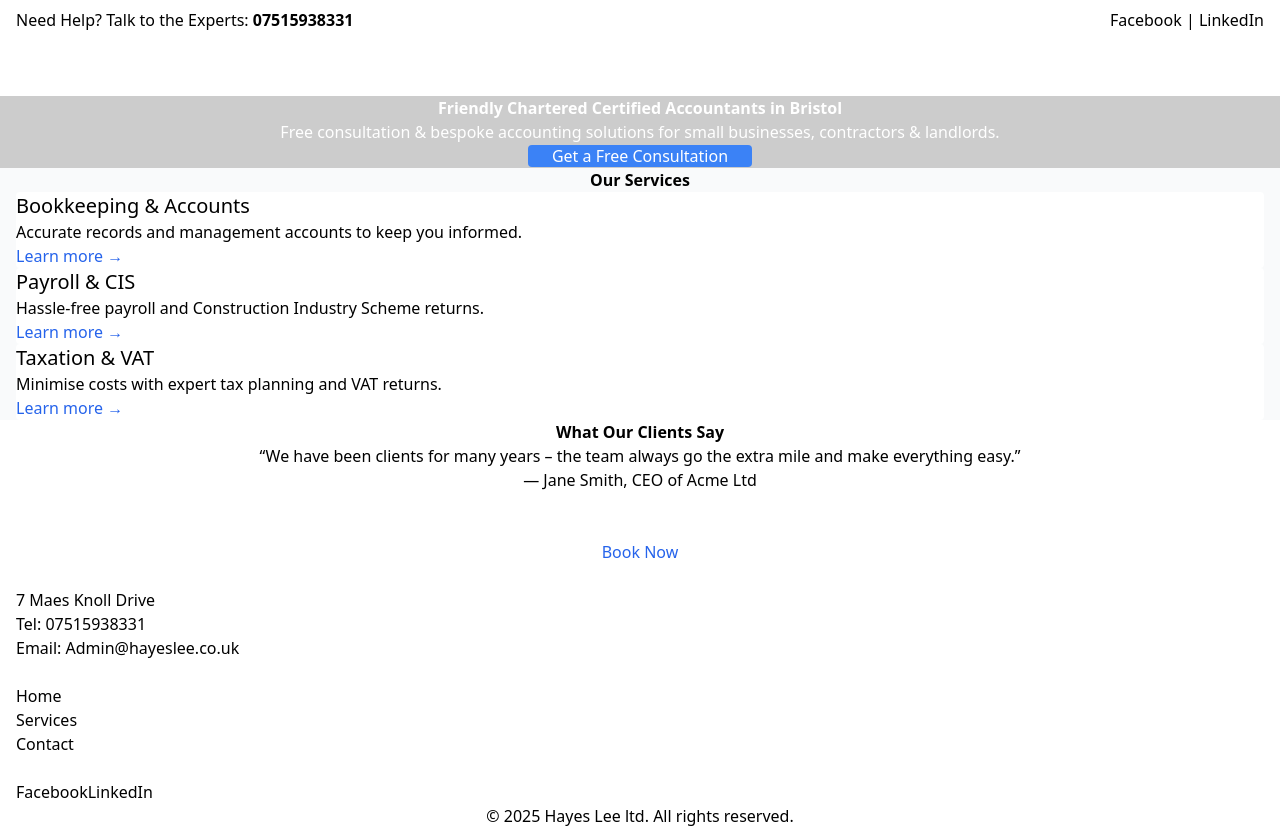
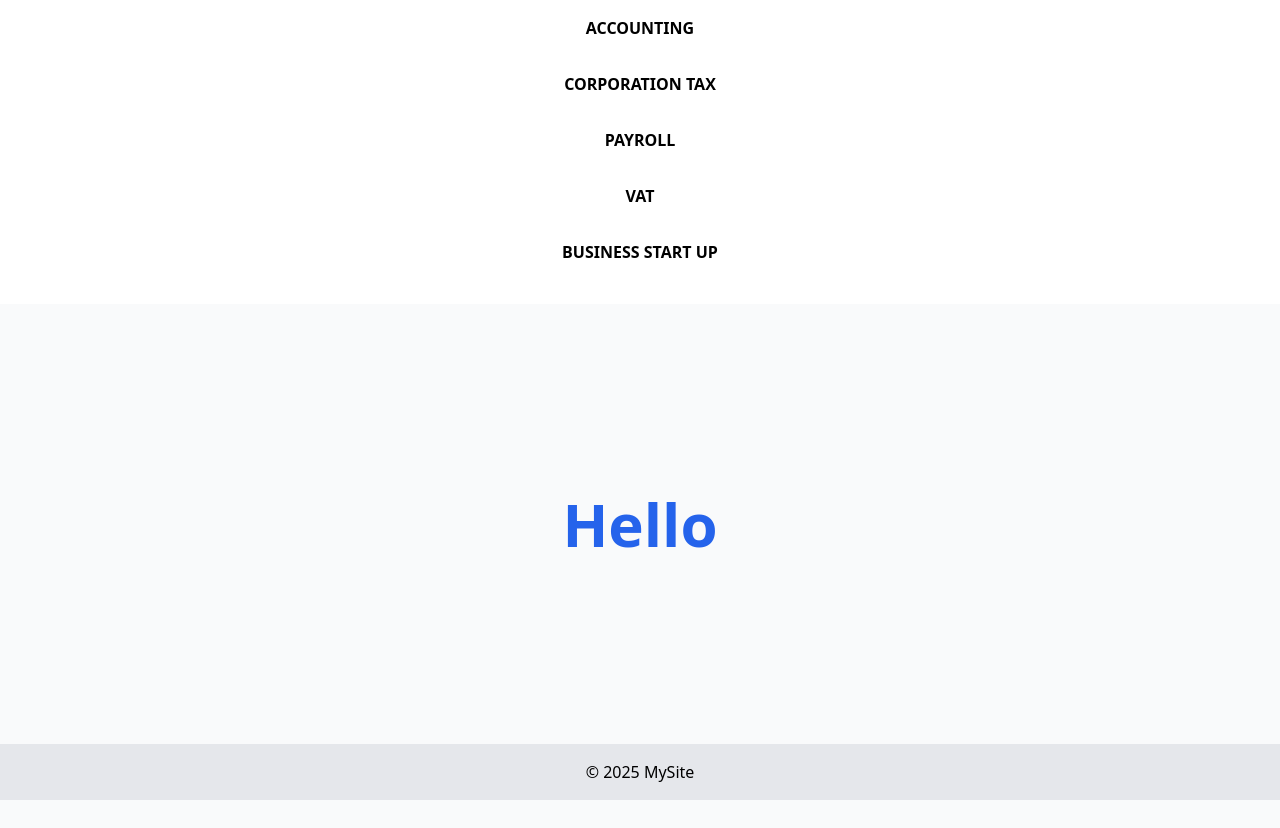
Before and after one commit to JordanHC9/my-site, a website: page dist/index.html in a window 1280 px wide. After the commit the page ends 800 px from the top, so only its background shows below. Drawn offline with Linux system fonts and the light colour scheme; placeholder pictures from the web are drawn by us.

Commit message:
Add five-column header with ACCOUNTING mega-menu

```diff
--- a/dist/index.html
+++ b/dist/index.html
@@ -3,132 +3,52 @@
 <head>
   <meta charset="UTF-8" />
   <meta name="viewport" content="width=device-width, initial-scale=1.0"/>
-  <title>HAYES LEE</title>
+  <title>MySite</title>
   <link href="output.css" rel="stylesheet">
 </head>
+<body class="flex flex-col min-h-screen bg-gray-50">
 
-<body class="flex flex-col min-h-screen">
+  <!-- HEADER WITH MEGA‐MENU -->
+  <nav class="bg-white shadow">
+    <!-- Top‐level categories -->
+    <div class="max-w-7xl mx-auto grid grid-cols-5 text-center">
+      <div class="py-4 font-bold hover:bg-gray-100 cursor-pointer group">ACCOUNTING</div>
+      <div class="py-4 font-bold hover:bg-gray-100 cursor-pointer">CORPORATION TAX</div>
+      <div class="py-4 font-bold hover:bg-gray-100 cursor-pointer">PAYROLL</div>
+      <div class="py-4 font-bold hover:bg-gray-100 cursor-pointer">VAT</div>
+      <div class="py-4 font-bold hover:bg-gray-100 cursor-pointer">BUSINESS START UP</div>
+    </div>
 
-  <!-- Top bar -->
-  <div class="bg-gray-800 text-gray-200 text-sm">
-    <div class="max-w-7xl mx-auto flex justify-between px-4 py-2">
-      <div>Need Help? Talk to the Experts: <strong>07515938331</strong></div>
-      <div>
-        <a href="#" class="hover:text-white">Facebook</a>
-        <span class="mx-2">|</span>
-        <a href="#" class="hover:text-white">LinkedIn</a>
+    <!-- Sub‐menu row -->
+    <div class="max-w-7xl mx-auto grid grid-cols-5 border-t">
+      <!-- Mega‐menu under ACCOUNTING -->
+      <div class="relative group">
+        <button class="w-full h-0 focus:outline-none"></button>
+        <ul class="absolute left-0 mt-1 w-56 bg-white border rounded shadow-lg
+                   opacity-0 group-hover:opacity-100 invisible group-hover:visible
+                   transition-opacity">
+          <li><a href="#" class="block px-4 py-2 hover:bg-gray-100">Bookkeeping</a></li>
+          <li><a href="#" class="block px-4 py-2 hover:bg-gray-100">Accounts Preparation</a></li>
+          <li><a href="#" class="block px-4 py-2 hover:bg-gray-100">Sole Trader Tax Return</a></li>
+          <li><a href="#" class="block px-4 py-2 hover:bg-gray-100">CIS</a></li>
+        </ul>
       </div>
-    </div>
-  </div>
-
-  <!-- NAVIGATION -->
-  <nav class="bg-blue-600">
-    <div class="max-w-7xl mx-auto flex items-center justify-between px-4 py-4">
-      <a href="#" class="text-white text-2xl font-bold">Hayes lee Bristol</a>
-      <ul class="flex space-x-6 text-white">
-        <li><a href="#" class="hover:underline">Home</a></li>
-        <li class="relative group">
-          <button class="flex items-center hover:underline focus:outline-none">
-            Accounting
-            <svg class="w-4 h-4 ml-1 fill-current" viewBox="0 0 20 20"><path d="M5.5 7l4.5 4 4.5-4z"/></svg>
-          </button>
-          <ul class="absolute left-0 mt-2 w-48 bg-white text-blue-600 rounded shadow-lg
-                     opacity-0 group-hover:opacity-100 invisible group-hover:visible
-                     transition-opacity">
-            <li><a href="#" class="block px-4 py-2 hover:bg-gray-100">Bookkeeping</a></li>
-            <li><a href="#" class="block px-4 py-2 hover:bg-gray-100">Landlord Tax</a></li>
-            <li><a href="#" class="block px-4 py-2 hover:bg-gray-100">Self Assessment</a></li>
-          </ul>
-        </li>
-        <li><a href="#" class="hover:underline">Payroll</a></li>
-        <li><a href="#" class="hover:underline">VAT</a></li>
-        <li><a href="#" class="hover:underline">Business Start-up</a></li>
-        <li><a href="#" class="hover:underline">Contact</a></li>
-      </ul>
+      <!-- Empty placeholders for alignment -->
+      <div></div>
+      <div></div>
+      <div></div>
+      <div></div>
     </div>
   </nav>
 
-  <!-- Hero -->
-  <header class="bg-cover bg-center" style="background-image:url('https://via.placeholder.com/1600x600');">
-    <div class="bg-black bg-opacity-50">
-      <div class="max-w-4xl mx-auto py-32 px-4 text-center text-white">
-        <h1 class="text-4xl md:text-5xl font-extrabold mb-4">Friendly Chartered Certified Accountants in Bristol</h1>
-        <p class="mb-6">Free consultation & bespoke accounting solutions for small businesses, contractors & landlords.</p>
-        <a href="#" class="bg-blue-500 hover:bg-blue-700 px-6 py-3 rounded text-lg font-semibold">Get a Free Consultation</a>
-      </div>
-    </div>
-  </header>
+  <!-- MAIN HERO -->
+  <main class="flex-grow flex items-center justify-center">
+    <h1 class="text-6xl font-extrabold text-blue-600">Hello</h1>
+  </main>
 
-  <!-- Services Grid -->
-  <section class="py-16 bg-gray-50">
-    <div class="max-w-7xl mx-auto px-4">
-      <h2 class="text-3xl font-bold text-center mb-12">Our Services</h2>
-      <div class="grid gap-8 md:grid-cols-3">
-        <div class="bg-white p-6 rounded shadow hover:shadow-lg transition">
-          <h3 class="text-xl font-semibold mb-2">Bookkeeping & Accounts</h3>
-          <p class="text-gray-600 mb-4">Accurate records and management accounts to keep you informed.</p>
-          <a href="#" class="text-blue-600 hover:underline">Learn more →</a>
-        </div>
-        <div class="bg-white p-6 rounded shadow hover:shadow-lg transition">
-          <h3 class="text-xl font-semibold mb-2">Payroll & CIS</h3>
-          <p class="text-gray-600 mb-4">Hassle-free payroll and Construction Industry Scheme returns.</p>
-          <a href="#" class="text-blue-600 hover:underline">Learn more →</a>
-        </div>
-        <div class="bg-white p-6 rounded shadow hover:shadow-lg transition">
-          <h3 class="text-xl font-semibold mb-2">Taxation & VAT</h3>
-          <p class="text-gray-600 mb-4">Minimise costs with expert tax planning and VAT returns.</p>
-          <a href="#" class="text-blue-600 hover:underline">Learn more →</a>
-        </div>
-      </div>
-    </div>
-  </section>
-
-  <!-- Testimonials -->
-  <section class="py-16">
-    <div class="max-w-4xl mx-auto px-4 text-center">
-      <h2 class="text-3xl font-bold mb-8">What Our Clients Say</h2>
-      <blockquote class="mb-6 italic text-gray-700">
-        “We have been clients for many years – the team always go the extra mile and make everything easy.”
-      </blockquote>
-      <p class="font-semibold">— Jane Smith, CEO of Acme Ltd</p>
-    </div>
-  </section>
-
-  <!-- Contact CTA -->
-  <section class="py-16 bg-blue-600 text-white">
-    <div class="max-w-3xl mx-auto px-4 text-center">
-      <h2 class="text-3xl font-bold mb-4">Ready for a Free Consultation?</h2>
-      <p class="mb-6">Call us on <strong>0113 240 3227</strong> or <a href="#" class="underline">book online</a>.</p>
-      <a href="#" class="bg-white text-blue-600 hover:bg-gray-100 px-6 py-3 rounded font-semibold">Book Now</a>
-    </div>
-  </section>
-
-  <!-- Footer -->
-  <footer class="mt-auto bg-gray-800 text-gray-400 py-8">
-    <div class="max-w-7xl mx-auto px-4 grid grid-cols-1 md:grid-cols-3 gap-8">
-      <div>
-        <h3 class="text-white font-bold mb-2">Hayes Lee</h3>
-        <p>7 Maes Knoll Drive</p>
-        <p>Tel: 07515938331</p>
-        <p>Email: Admin@hayeslee.co.uk</p>
-      </div>
-      <div>
-        <h3 class="text-white font-bold mb-2">Quick Links</h3>
-        <ul>
-          <li><a href="#" class="hover:underline">Home</a></li>
-          <li><a href="#" class="hover:underline">Services</a></li>
-          <li><a href="#" class="hover:underline">Contact</a></li>
-        </ul>
-      </div>
-      <div>
-        <h3 class="text-white font-bold mb-2">Connect</h3>
-        <div class="flex space-x-4">
-          <a href="#" class="hover:text-white">Facebook</a>
-          <a href="#" class="hover:text-white">LinkedIn</a>
-        </div>
-      </div>
-    </div>
-    <div class="text-center mt-8 text-sm">© 2025 Hayes Lee ltd. All rights reserved.</div>
+  <!-- FOOTER -->
+  <footer class="py-4 bg-gray-200 text-center">
+    &copy; 2025 MySite
   </footer>
 
 </body>
```
